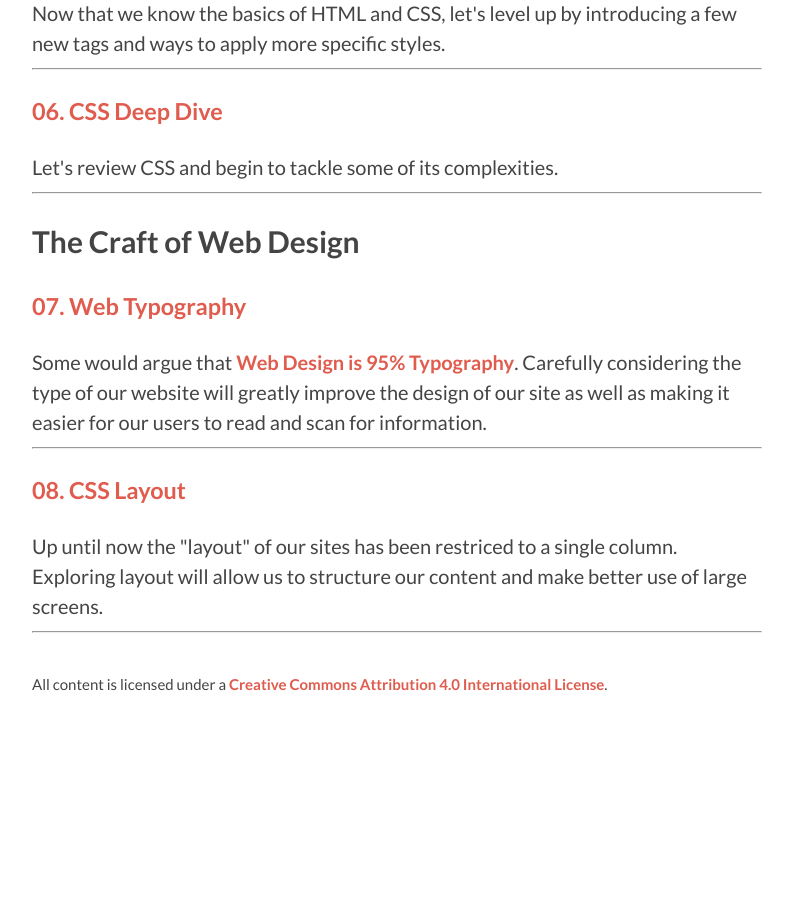
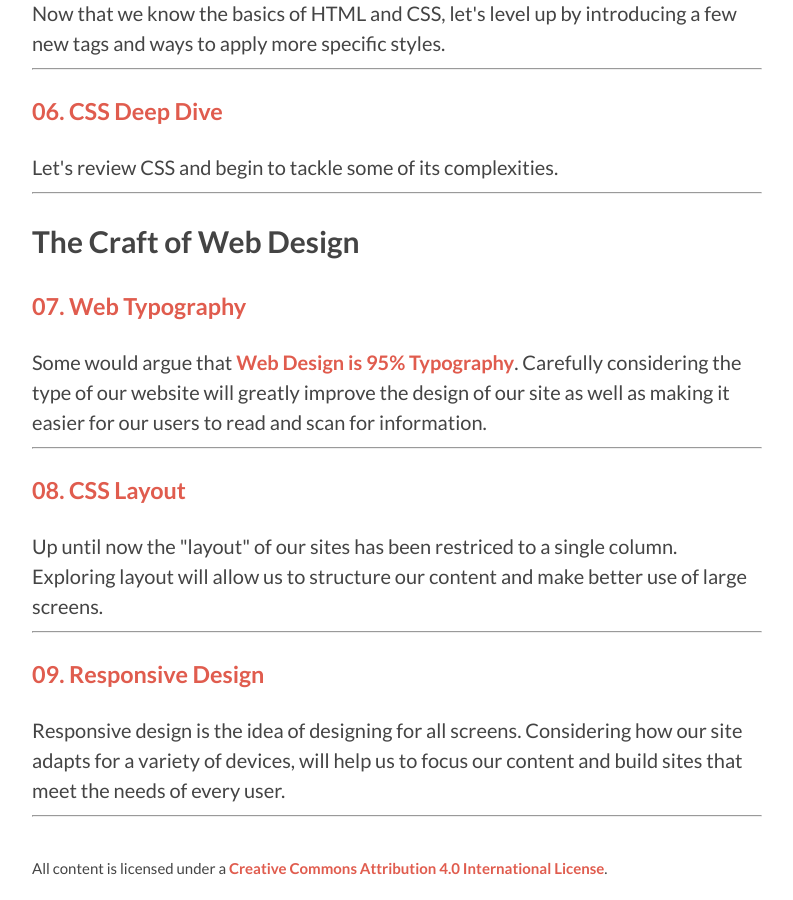
Before and after one commit to DMD1070/DMD1070.github.io, a Jekyll site: the page built from index.html, in a window 1280 px wide and 900 px high, scrolled down 1090 px. Shown: the whole window, without its empty margins (243-1036 px from the left). Built offline with Jekyll 4.4.1, drawn with Linux system fonts in a browser that asks for light colours; Markdown is read by kramdown in place of the engine named in the settings; before the commit the page ends 1806 px from its top, so only the background shows below that.

Commit message:
Add link to responsive design lesson

```diff
--- a/index.html
+++ b/index.html
@@ -71,4 +71,11 @@ title: Home
      Up until now the "layout" of our sites has been restriced to a single column. Exploring layout will allow us to structure our content and make better use of large screens.
     <hr>
   </li>
+    <li>
+    <h3><a href="/lessons/9-responsive-design.html">
+      <span class="lesson_num">09.</span> Responsive Design
+    </a></h3>
+      Responsive design is the idea of designing for all screens. Considering how our site adapts for a variety of devices, will help us to focus our content and build sites that meet the needs of every user.
+    <hr>
+  </li>
 </ul>
```
